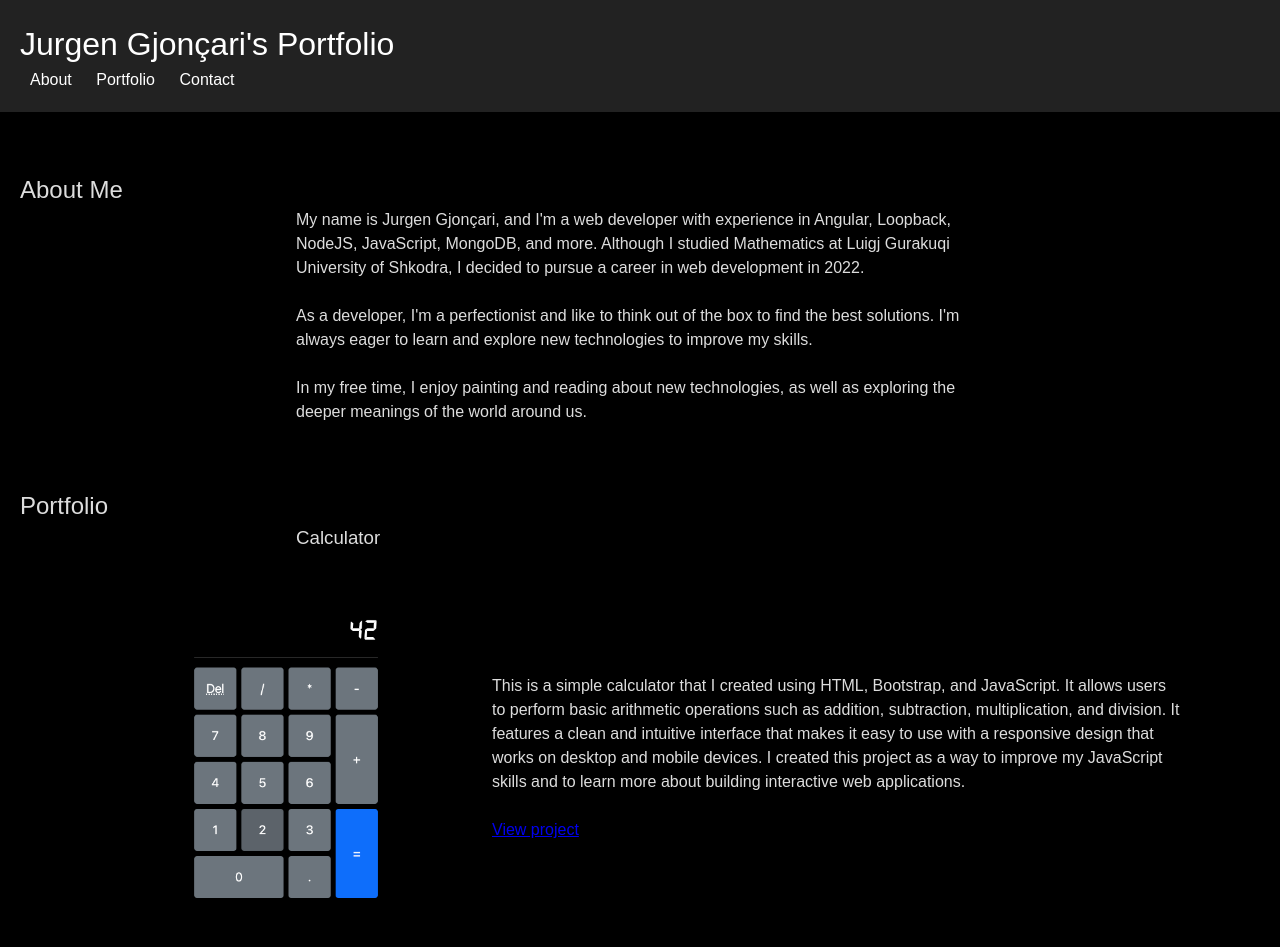
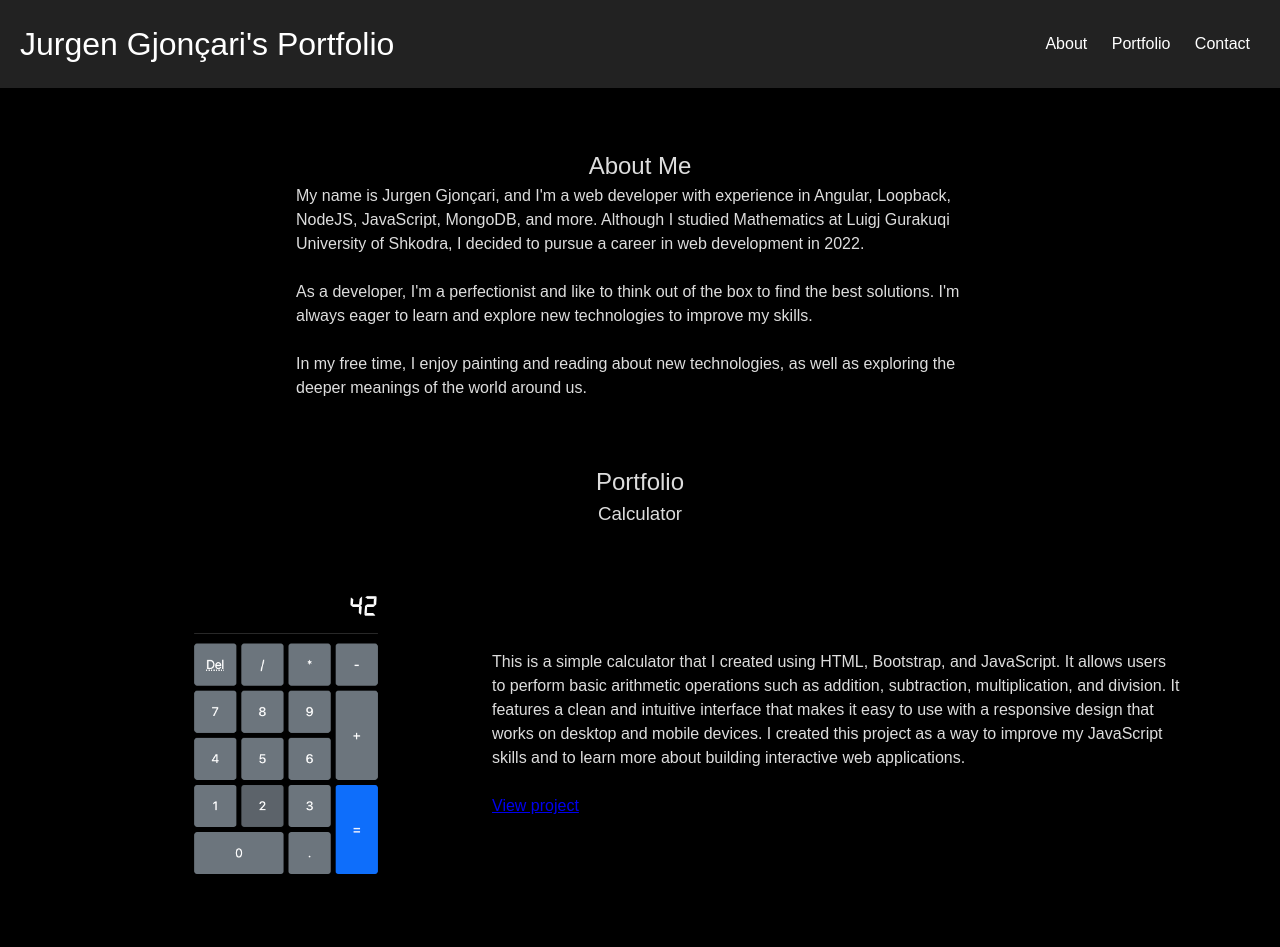
Before and after one commit to jurgengjoncari/my-portfolio, a website: page public/index.html in a window 1280 px wide. Shown: the top 947 px of the page. Drawn offline with Linux system fonts and the light colour scheme.

Commit message:
Center titles

```diff
--- a/public/index.html
+++ b/public/index.html
@@ -8,9 +8,9 @@
 	<link rel="stylesheet" href="https://cdnjs.cloudflare.com/ajax/libs/font-awesome/4.7.0/css/font-awesome.min.css">
 </head>
 <body>
-	<header>
+	<header class="space-between">
 		<h1>Jurgen Gjonçari's Portfolio</h1>
-		<nav>
+		<nav class="center-children-vertically">
 			<ul>
 				<li><a href="#about">About</a></li>
 				<li><a href="#portfolio">Portfolio</a></li>
@@ -20,8 +20,8 @@
 	</header>
 	<main>
 		<section id="about">
-			<h2>About Me</h2>
-			<div class="center-children-horizontally column">
+			<h2 class="center-vertically">About Me</h2>
+			<div class="center-children-vertically column">
 				<p>My name is Jurgen Gjonçari, and I'm a web developer with experience in Angular, Loopback, NodeJS, JavaScript, MongoDB, and more. Although I studied Mathematics at Luigj Gurakuqi University of Shkodra, I decided to pursue a career in web development in 2022. </p>
 				<p>As a developer, I'm a perfectionist and like to think out of the box to find the best solutions. I'm always eager to learn and explore new technologies to improve my skills. </p>
 				<p>In my free time, I enjoy painting and reading about new technologies, as well as exploring the deeper meanings of the world around us. </p>
@@ -30,7 +30,7 @@
 		<section id="portfolio">
 			<h2>Portfolio</h2>
 			<div class="project">
-				<h3 class="center-horizontally project-title">Calculator</h3>
+				<h3 class="project-title">Calculator</h3>
 				<div class="project-content">
 					<img src="./images/jurgengjoncari.github.io_calculator.png" alt="Calculator">
 					<div class="project-description">
@@ -48,7 +48,7 @@
 		</section>
 		<section id="contact">
 			<h2>Contact Me</h2>
-			<form action="/send" method="POST" onsubmit="sendEmail(event)" enctype="multipart/form-data" class="center-horizontally">
+			<form action="/send" method="POST" onsubmit="sendEmail(event)" enctype="multipart/form-data" class="center-vertically column">
 				<div>
 					<label for="email">Email:</label>
 					<input type="email" id="email" name="email"><br>
--- a/public/style.css
+++ b/public/style.css
@@ -81,14 +81,20 @@ section {
 	flex-direction: column;
 }
 
-.center-horizontally {
-	margin-left: auto;
-	margin-right: auto;
+.center-vertically, h2, h3 {
+	display: flex;
+	justify-content: center;
+	margin: auto;
 }
 
-.center-vertically {
+.center-horizontally {
 	display: flex;
 	align-self: center;
+}
+
+.center-children-vertically {
+	display: flex;
+	align-items: center;
 }
 
 .center-children-horizontally {
@@ -96,9 +102,9 @@ section {
 	align-items: center;
 }
 
-.center-chhildren-vertically {
+.space-between {
 	display: flex;
-	align-items: center;
+	justify-content: space-between;
 }
 
 .project {
```
